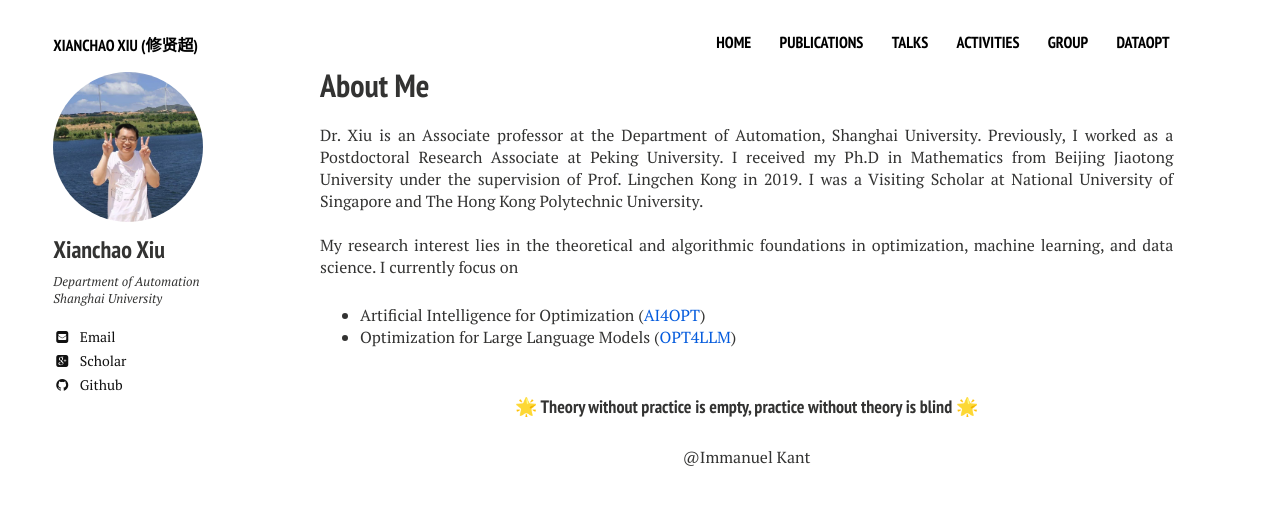
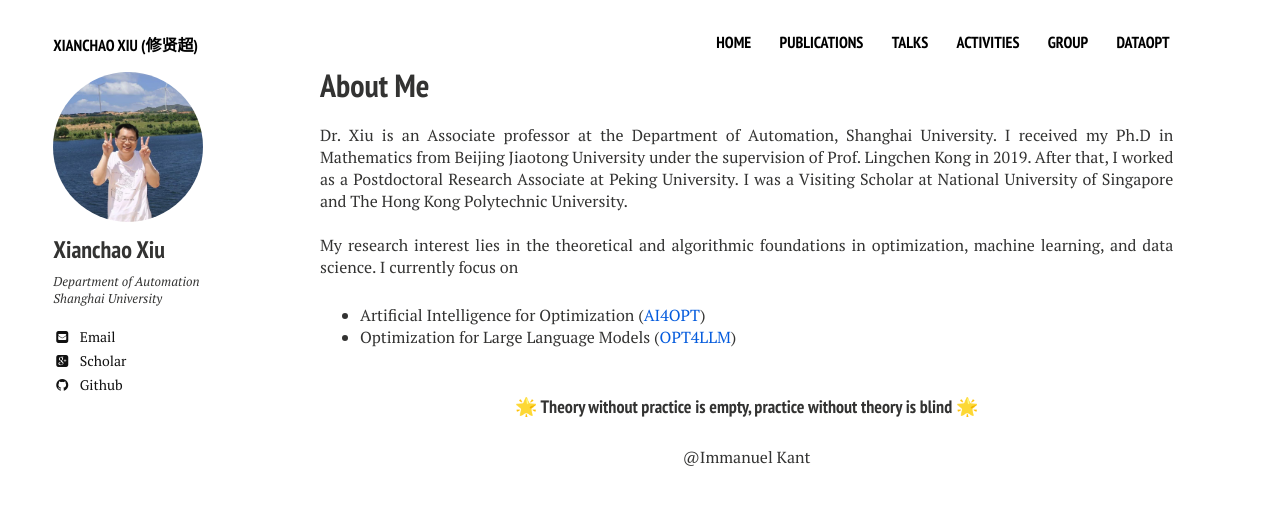
Before and after one commit to xianchaoxiu/xianchaoxiu.github.io, a Jekyll site: the page built from index.md, in a window 1280 px wide. Shown: the top 505 px of the page. Built offline with Jekyll 4.4.1, drawn with Linux system fonts in a browser that asks for light colours; nearby versions of some CDN libraries.

Commit message:
Update home2.html

```diff
--- a/_layouts/home2.html
+++ b/_layouts/home2.html
@@ -27,8 +27,9 @@
   <div id="index">
          <h1>About Me</h1>
          <p> Dr. Xiu is an Associate professor at the Department of Automation, Shanghai University.
-		Previously, I worked as a Postdoctoral Research Associate at Peking University.
+
 		I received my Ph.D in Mathematics from Beijing Jiaotong University under the supervision of Prof. Lingchen Kong in 2019.
+		After that, I worked as a Postdoctoral Research Associate at Peking University.
 		I was a Visiting Scholar at National University of Singapore and The Hong Kong Polytechnic University. <br> <br>
 
 
```
